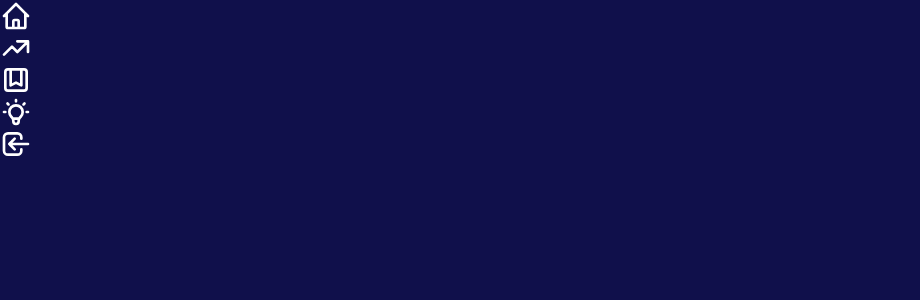
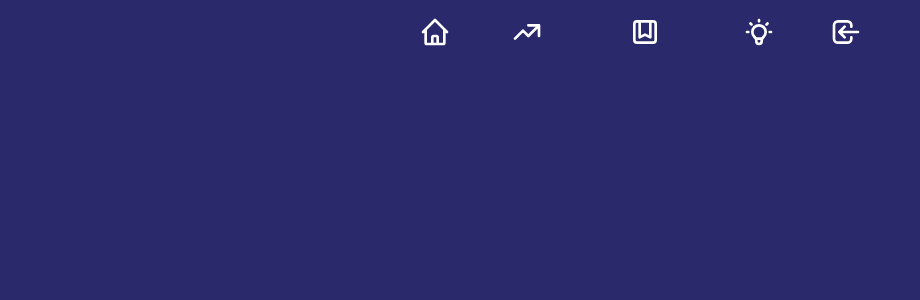
Before and after one commit to ramazankarisan/movie-search-api, a React (Create React App) app: page / in a window 1280 px wide. Shown: the top 300 px of the page, without its empty margins (0-920 px from the left). Built offline with nearby package versions, Linux system fonts and the light colour scheme.

Commit message:
header icons added

```diff
--- a/src/components/Header.js
+++ b/src/components/Header.js
@@ -1,15 +1,35 @@
 import React from 'react';
-import { BookmarkAltIcon, HomeIcon, LightBulbIcon, LoginIcon, TrendingDownIcon, TrendingUpIcon } from "@heroicons/react/outline"
+import { BookmarkAltIcon, HomeIcon, LightBulbIcon, LoginIcon, TrendingUpIcon } from "@heroicons/react/outline"
 
 const Header = () => {
 
   return <>
-    <div>
-      <HomeIcon className="w-8 text-white" />
-      <TrendingUpIcon className="w-8 text-white" />
-      <BookmarkAltIcon className="w-8 text-white" />
-      <LightBulbIcon className="w-8 text-white" />
-      <LoginIcon className="w-8 text-white" />
+    <div className='flex justify-center space-x-5 my-4  '>
+
+      <div className='flex flex-col justify-center items-center space-y-2 group cursor-pointer '>
+        <HomeIcon className="w-8 text-white group-hover:animate-bounce" />
+        <p className='text-white text-lg font-bold tracking-wider opacity-0 group-hover:opacity-100 '>Home</p>
+      </div>
+
+      <div className='flex flex-col justify-center items-center space-y-2 group cursor-pointer '>
+        <TrendingUpIcon className="w-8 text-white group-hover:animate-bounce " />
+        <p className='text-white text-lg font-bold tracking-wider opacity-0 group-hover:opacity-100'>Trending</p>
+      </div>
+
+      <div className='flex flex-col justify-center items-center space-y-2 group cursor-pointer '>
+        <BookmarkAltIcon className="w-8 text-white group-hover:animate-bounce" />
+        <p className='text-white text-lg font-bold tracking-wider opacity-0 group-hover:opacity-100'> Collections</p>
+      </div>
+
+      <div className='flex flex-col justify-center items-center space-y-2 group cursor-pointer '>
+        <LightBulbIcon className="w-8 text-white group-hover:animate-bounce" />
+        <p className='text-white text-lg font-bold tracking-wider opacity-0 group-hover:opacity-100'>Random</p>
+      </div>
+
+      <div className='flex flex-col justify-center items-center space-y-2 group cursor-pointer '>
+        <LoginIcon className="w-8 text-white group-hover:animate-bounce" />
+        <p className='text-white text-lg font-bold tracking-wider opacity-0 group-hover:opacity-100'>Login</p>
+      </div>
 
     </div>
   </>;
--- a/src/index.css
+++ b/src/index.css
@@ -3,5 +3,5 @@
 @tailwind utilities;
 
 body {
-    background-color: rgb(16, 16, 75);
+    background-color: rgb(41, 41, 107);
 }
```
